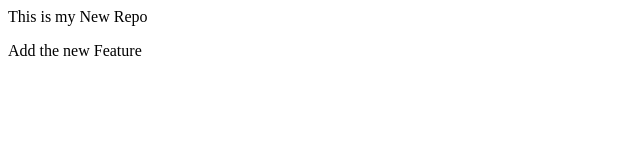
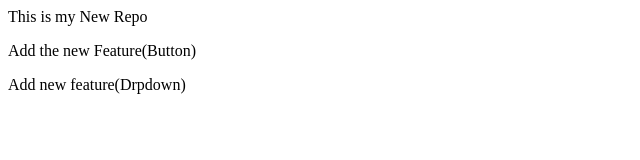
Before and after one commit to MasterNumancs/localrepo, a plain HTML site: page index.html in a window 1280 px wide. Shown: the whole page, without its empty margins (0-640 px from the left). Drawn offline with Linux system fonts and the light colour scheme.

Commit message:
Add Both feature

```diff
--- a/index.html
+++ b/index.html
@@ -1,2 +1,3 @@
 <p>This is my New Repo</p>
-<p>Add the new Feature</p>
+<p>Add the new Feature(Button)</p>
+<p>Add new feature(Drpdown)</p>
```
